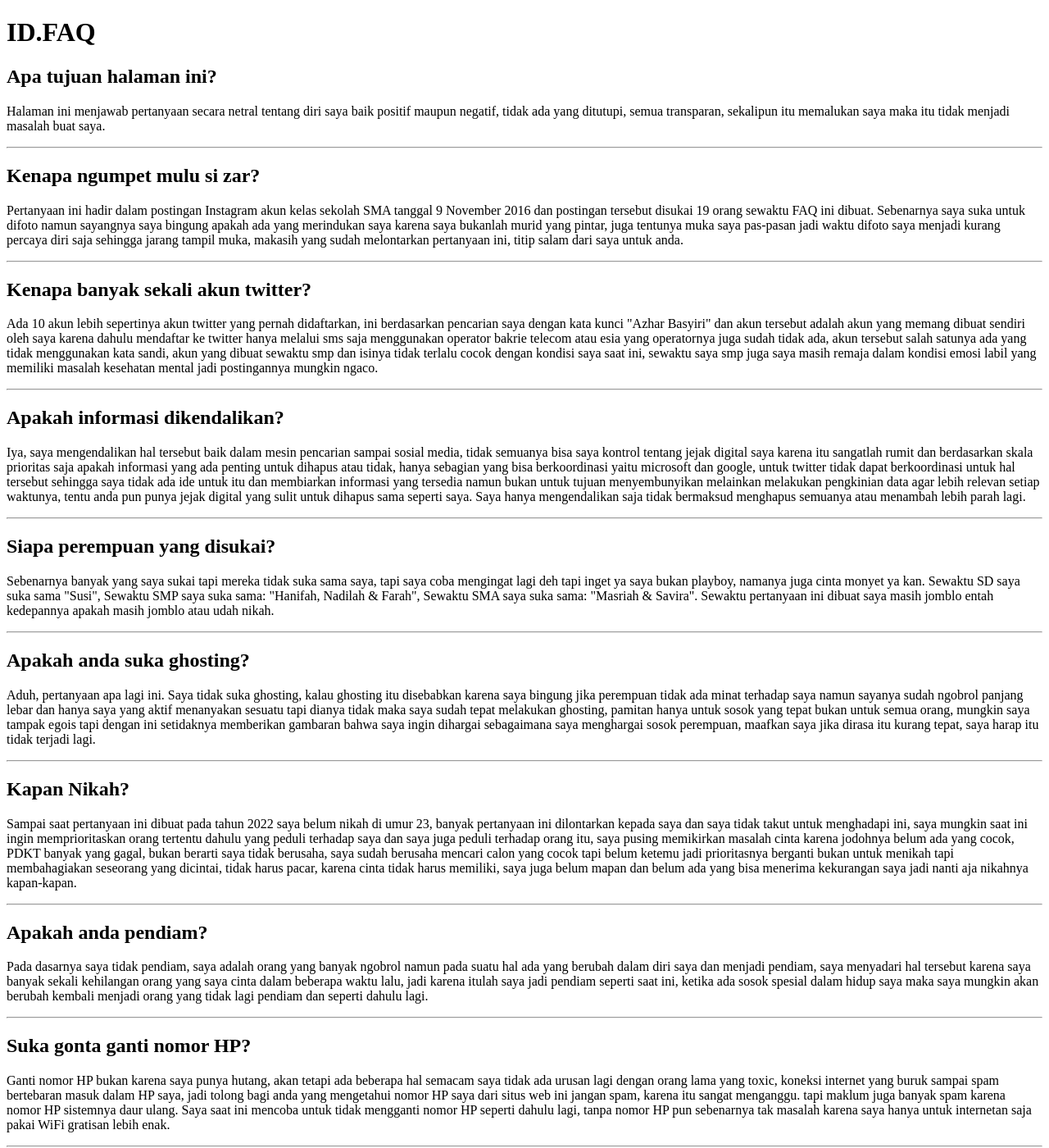
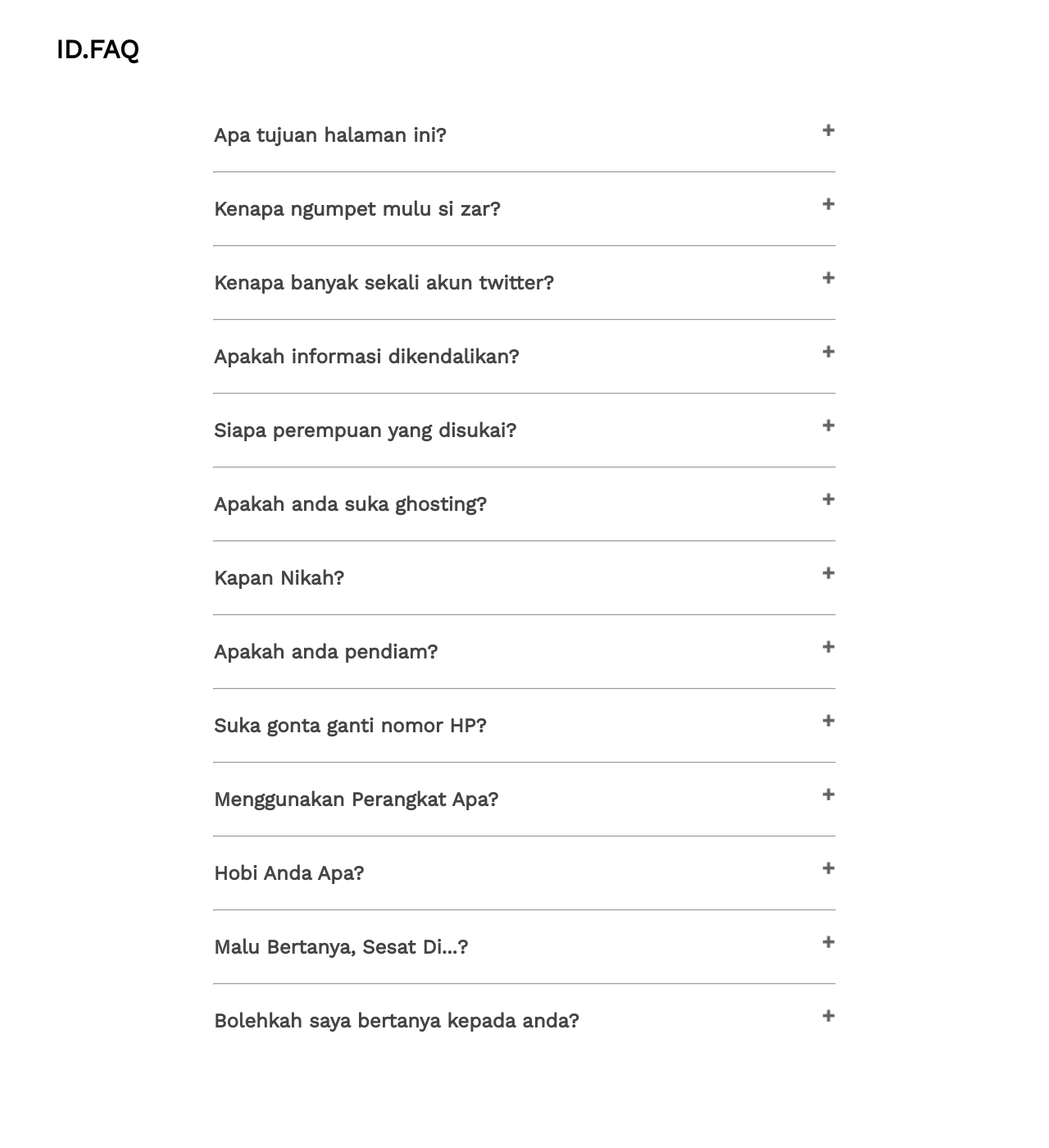
Before and after one commit to intrapegasus/id, a Jekyll site: the page faq/index.html, which Jekyll copies as it is, in a window 1280 px wide and 1400 px high. Shown: the whole window at 82% size. Built offline with Jekyll 4.4.1, drawn with Linux system fonts in a browser that asks for light colours; some of the changed text lies outside the part shown.

Commit message:
Update index.html

```diff
--- a/faq/index.html
+++ b/faq/index.html
@@ -7,7 +7,7 @@
     <meta name="viewport" content="width=device-width, initial-scale=1.0">
     <title>ID.FAQ</title>
     <link href="http://fonts.googleapis.com/css2?family=Work+Sans&display=swap" rel="stylesheet">
-    <link rel="stylesheet" href="id/faq/style.css">
+    <link rel="stylesheet" href="style.css">
 
 </head>
 
@@ -150,7 +150,7 @@
 
         </section>
     </main>
-    <script src="id/faq/main.js"></script>
+    <script src="main.js"></script>
 </body>
 
 
```
